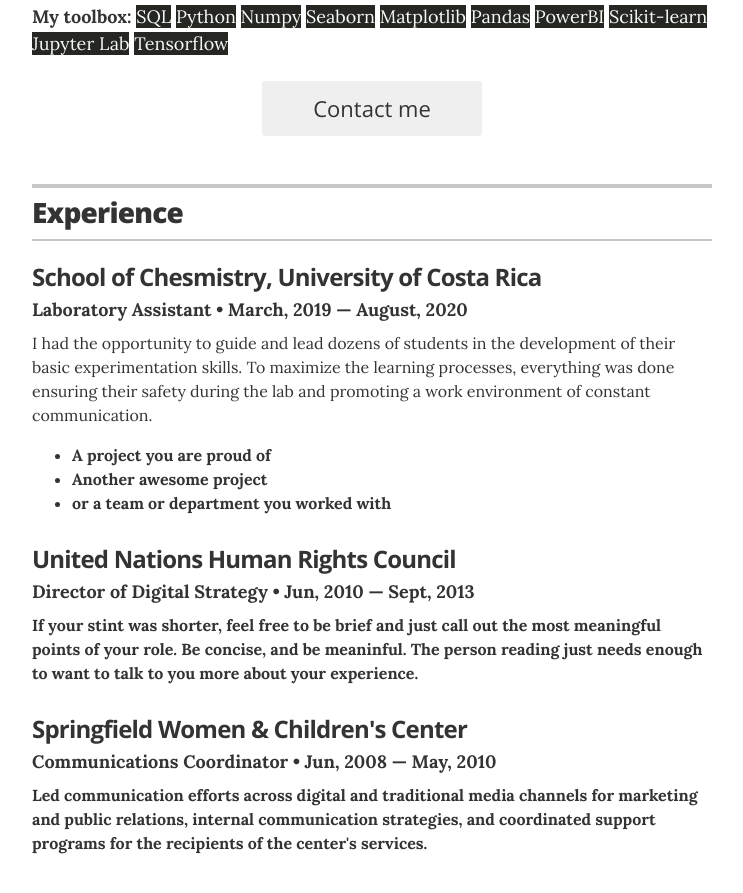
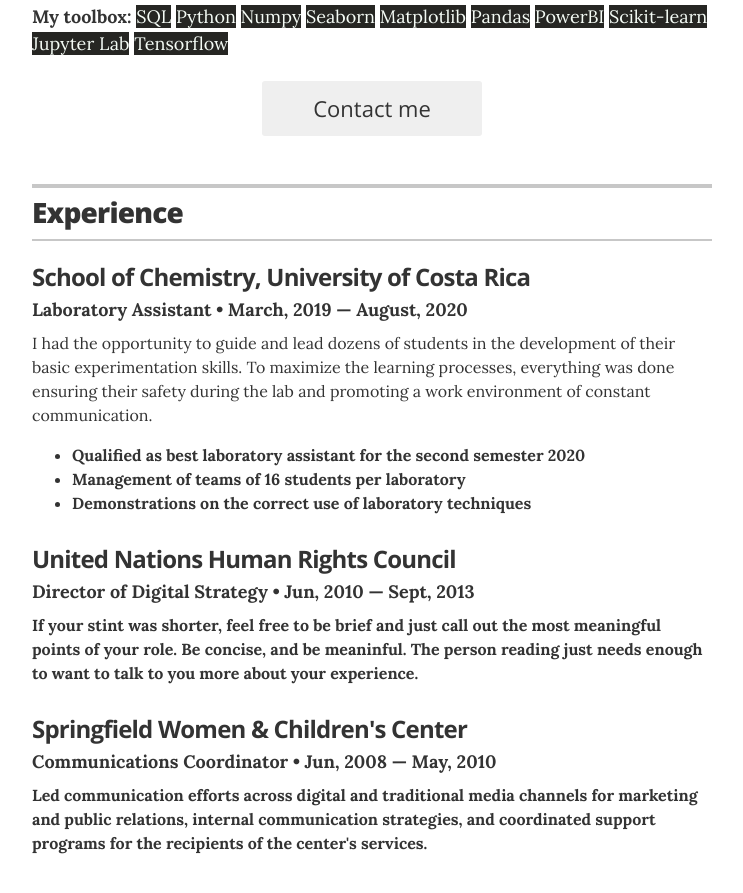
Before and after one commit to jeff0994/jeff0994.github.io, a Jekyll site: the page built from index.html, in a window 1280 px wide and 900 px high, scrolled down 407 px. Shown: the top 893 px of the window, without its empty margins (268-1011 px from the left). Built offline with Jekyll 4.4.1, drawn with Linux system fonts in a browser that asks for light colours.

Commit message:
Update experience.yml

```diff
--- a/_data/experience.yml
+++ b/_data/experience.yml
@@ -1,13 +1,14 @@
 # Jobs
 # VP of Global Communications
-- company: School of Chesmistry, University of Costa Rica
+- company: School of Chemistry, University of Costa Rica
   position: Laboratory Assistant
   duration: March, 2019 &mdash; August, 2020
   summary: I had the opportunity to guide and lead dozens of students in the development of their basic experimentation skills.
            To maximize the learning processes, everything was done ensuring their safety during the lab and promoting a work environment of constant communication.
            <b/>
            <b/>
-           <ul class="resume-item-list"><li>A project you are proud of</li><li>Another awesome project</li><li>or a team or department you worked with</li></ul>
+           <ul class="resume-item-list"><li>Qualified as best laboratory assistant for the second semester 2020</li><li>Management of teams of 16 students per laboratory</li>
+           <li>Demonstrations on the correct use of laboratory techniques</li></ul>
 
 # Director of Digital Stratgy
 - company: United Nations Human Rights Council
```
